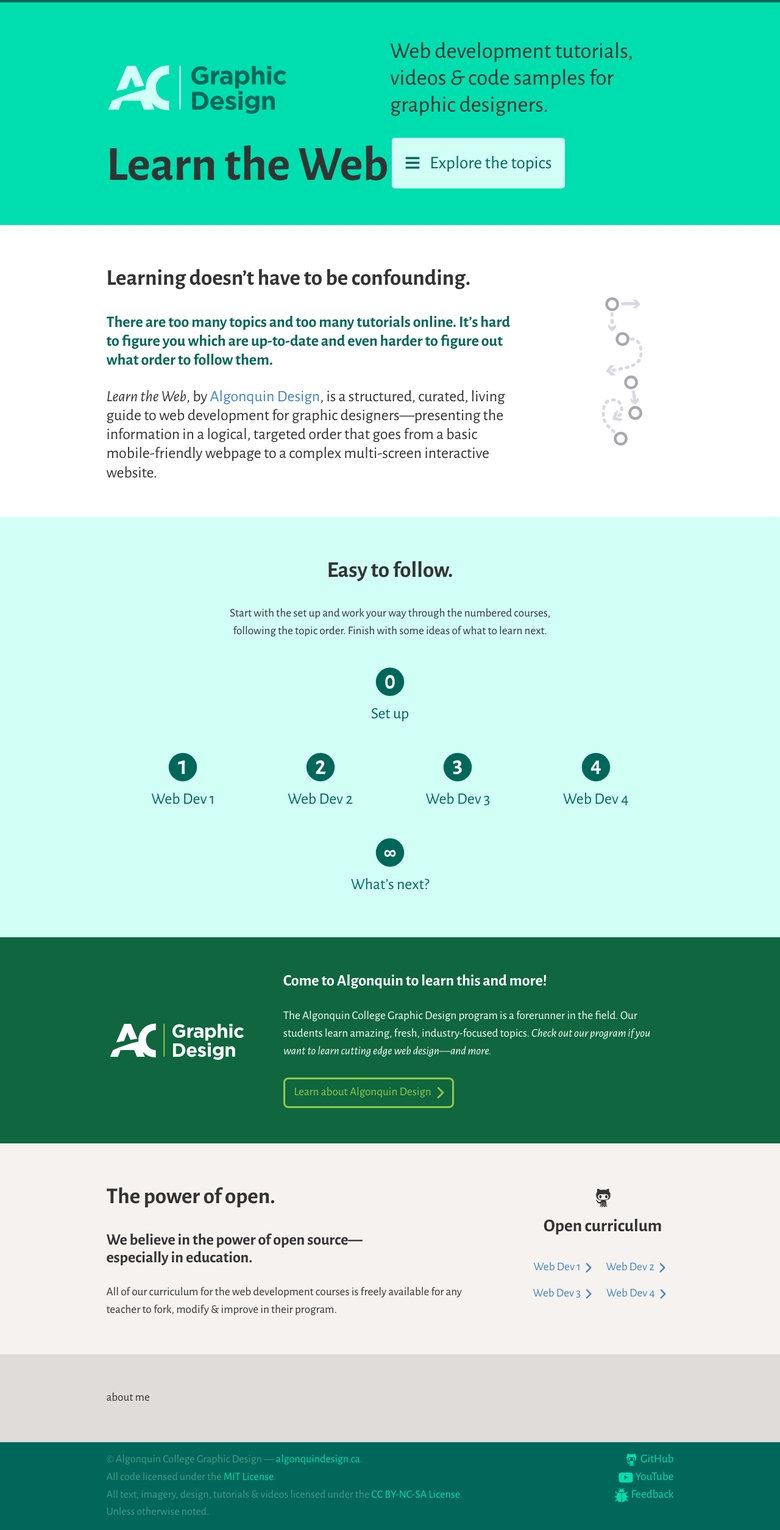
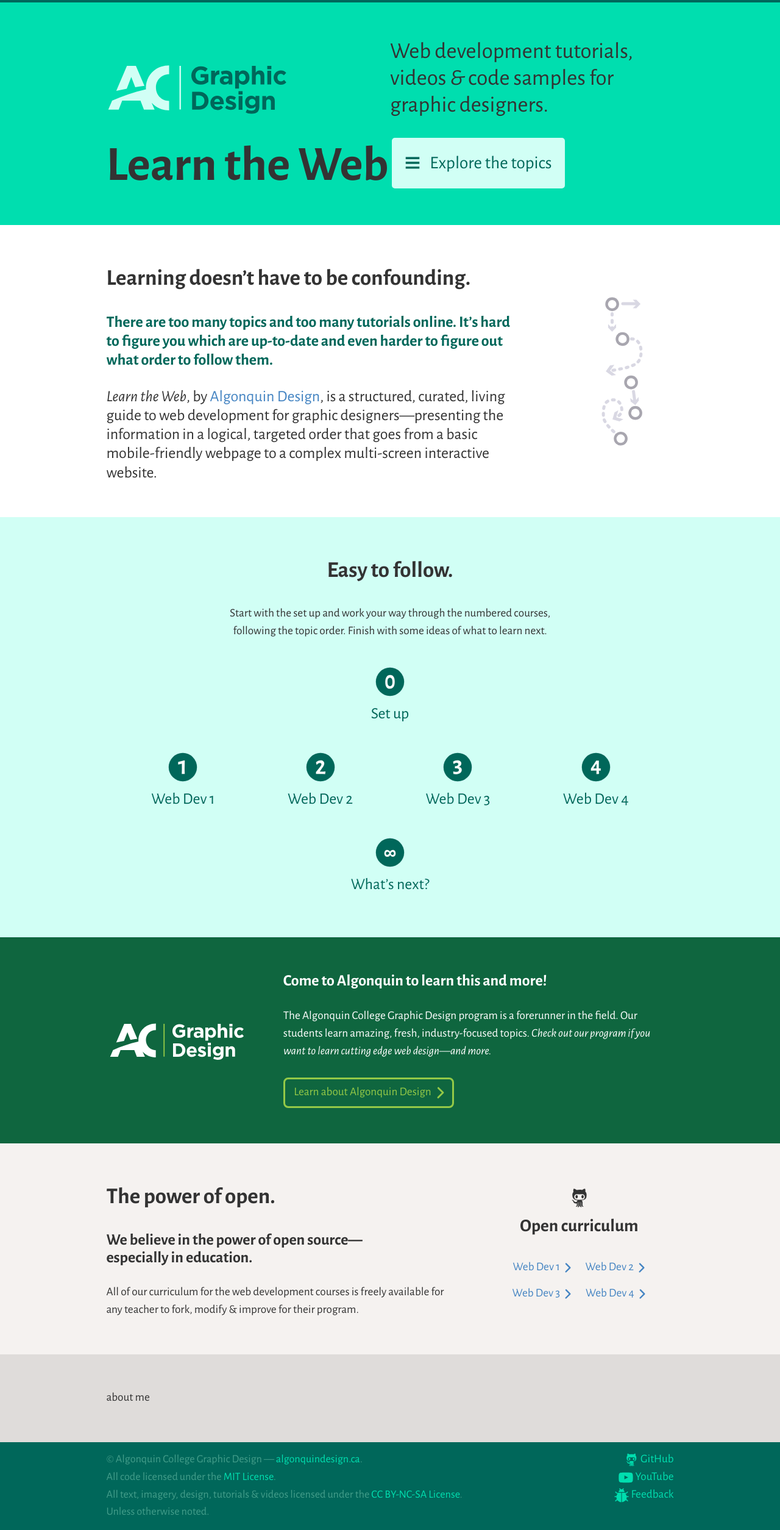
Before and after one commit to learn-the-web/www, a Jekyll site: the page built from index.html, in a window 1280 px wide. Shown: the whole page at 61% size. Built offline with Jekyll 4.4.1, drawn with Linux system fonts in a browser that asks for light colours.

Commit message:
Preening.

```diff
--- a/css/home.css
+++ b/css/home.css
@@ -120,7 +120,6 @@
 
 .courses__list {
   margin-top: -0.5em;
-  margin-left: -0.5em;
 }
 
 .link-btn {
--- a/index.html
+++ b/index.html
@@ -125,12 +125,12 @@
 
   <section class="section-muted">
     <div class="wrapper grid gutter-1-2 pad-t-2 pad-b-2">
-      <div class="open unit [ xs-1 s-1 m-2-3 l-3-4 ]">
+      <div class="open unit [ xs-1 s-1 m-2-3 l-2-3 ]">
         <h2>The power of open.</h2>
         <p class="mega"><strong>We believe in the power of open source—especially&nbsp;in&nbsp;education.</strong></p>
-        <p class="push-0">All of our curriculum for the web development courses is freely available for any teacher to fork, modify &amp; improve in their program.</p>
+        <p class="push-0">All of our curriculum for the web development courses is freely available for any teacher to fork, modify &amp; improve for their program.</p>
       </div>
-      <div class="courses unit [ xs-1 s-1 m-1-3 l-1-4 ] pad-t-1-2">
+      <div class="courses unit [ xs-1 s-1 m-1-3 l-1-3 ] pad-t-1-2">
         <h3 class="giga">
           <i class="icon courses__icon"><svg><use xlink:href="#icon-github" /></svg></i>
           Open&nbsp;curriculum
```
Also changed, not shown: main-home.min.css.
